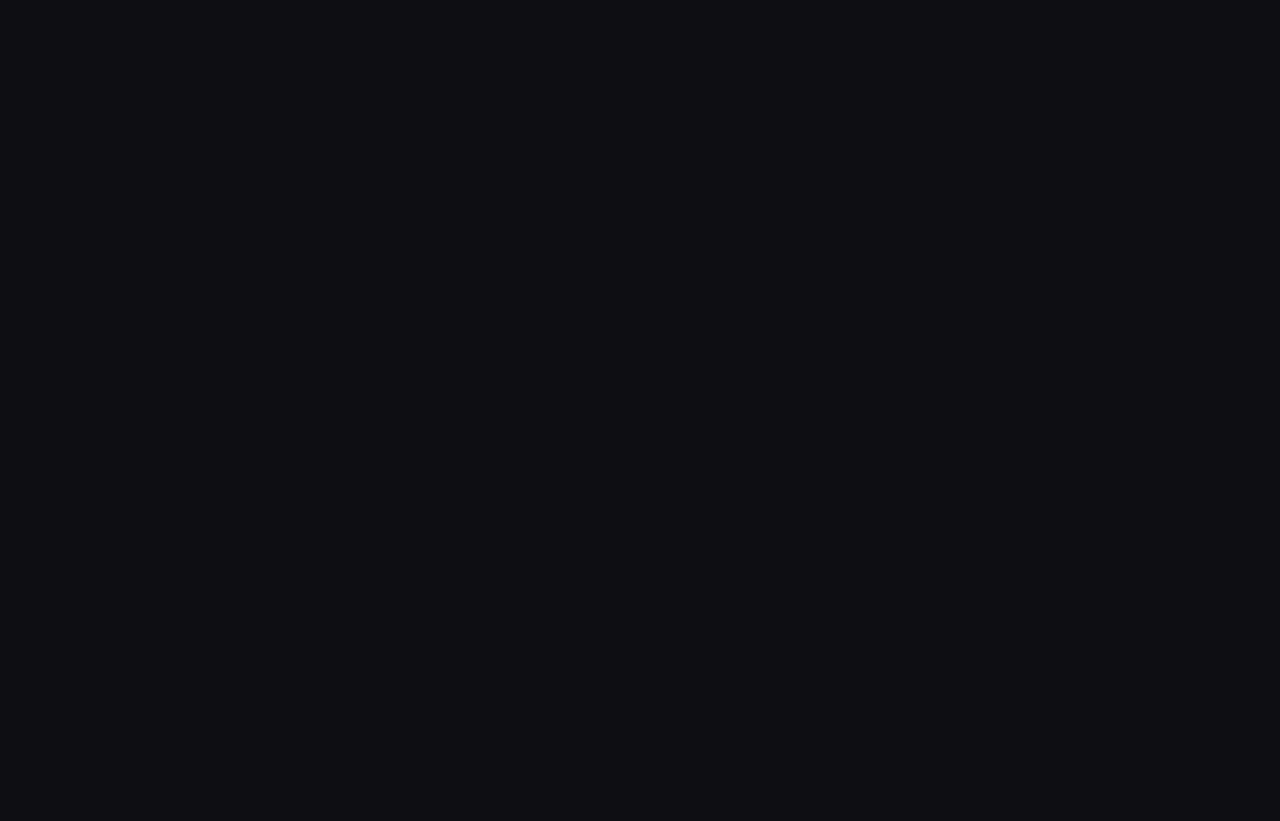
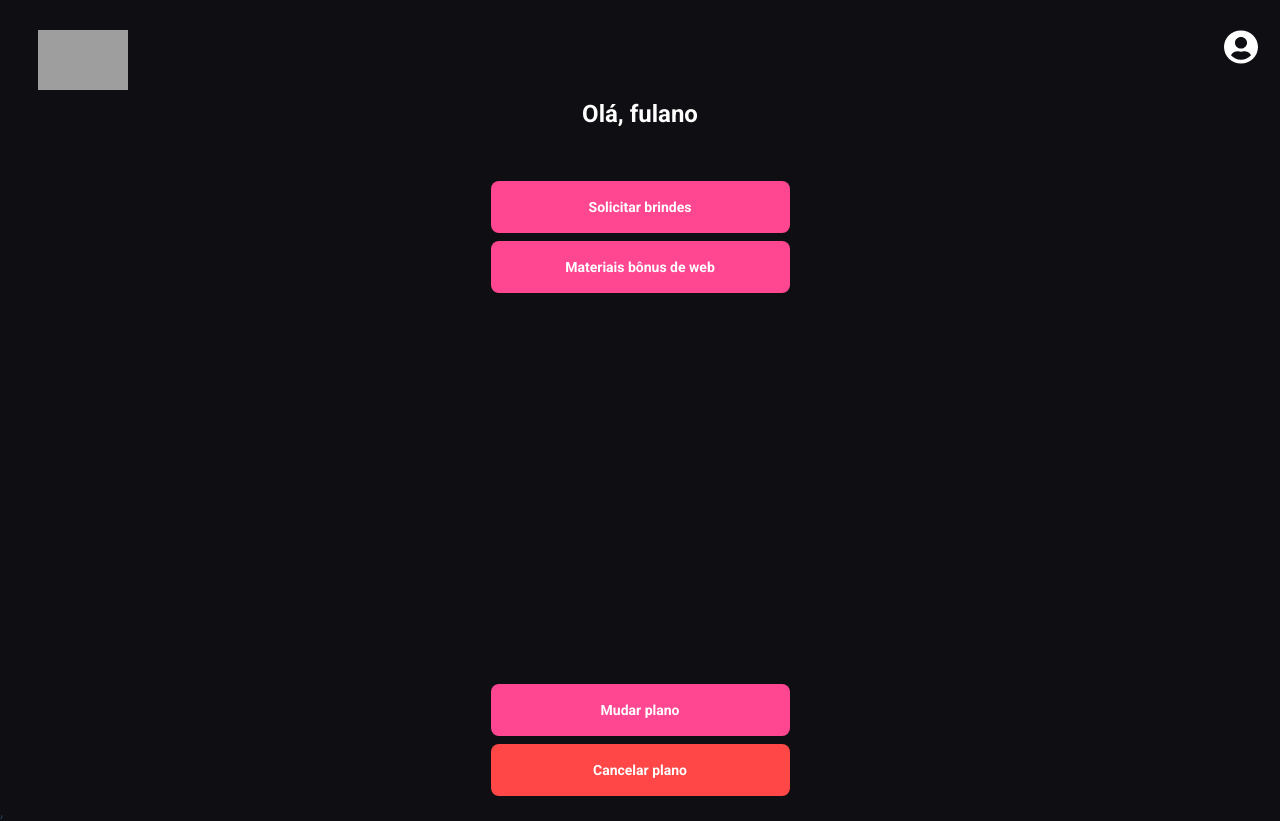
Before and after one commit to Isael-Alves/projetorec-drivenplus, a React (Create React App) app: page /home in a window 1280 px wide. Before the commit this address had no page. Before the commit the page ends 800 px from the top, so only its background shows below. Built offline with nearby package versions, Linux system fonts and the light colour scheme; grey boxes are pictures that could not be loaded.

Commit message:
screen selected plan okay

```diff
--- a/package.json
+++ b/package.json
@@ -6,6 +6,7 @@
     "axios": "^0.27.2",
     "react": "^17.0.2",
     "react-dom": "^17.0.2",
+    "react-icons": "^4.4.0",
     "react-loader-spinner": "^5.1.7-beta.1",
     "react-router-dom": "^6.3.0",
     "react-scripts": "^4.0.3",
--- a/src/App.js
+++ b/src/App.js
@@ -1,7 +1,11 @@
 import { BrowserRouter, Routes, Route } from "react-router-dom";
+import GlobalStyle from "./styles/globalStyles";
 import Login from "./components/Login/Login";
+import Subscriptions from './components/Subscriptions/Subscriptions'
+import SubscriptionsSelectedPlan from './components/Subscriptions/SubscriptionsSelectedPlan'
 import Registration from "./components/Login/Registration";
-import GlobalStyle from "./styles/globalStyles";
+import Home from "./components/Home/Home";
+
 
 export default function App() {
   return (
@@ -11,6 +15,9 @@ export default function App() {
         <Routes>
           <Route path="/" element={<Login />} />
           <Route path="/sign-up" element={<Registration />} />
+          <Route path="/subscriptions" element={<Subscriptions />} />
+          <Route path="/subscriptions/:idPlan" element={<SubscriptionsSelectedPlan />} />
+          <Route path="/home" element={<Home />} />
         </Routes>
       </BrowserRouter>
     </>
--- /dev/null
+++ b/src/components/Home/Home.js
@@ -0,0 +1,95 @@
+import styled from "styled-components";
+import user from "../../assets/img/Vector.svg";
+
+export default function Home() {
+  return (
+    <>
+      <Header>
+        <img
+          className="LogoDriven"
+          src="https://svgshare.com/i/dSP.svg"
+          alt=""
+        />
+        <img className="UserCircle" src={user} alt="" />
+      </Header>
+      <Title>Olá, fulano</Title>
+      <BoxButtons>
+        <section>
+          <div>Solicitar brindes</div>
+          <div>Materiais bônus de web</div>
+        </section>
+        <section>
+          <div>Mudar plano</div>
+          <div style={{ backgroundColor: "#FF4747" }}>Cancelar plano</div>
+        </section>
+      </BoxButtons>
+      ,
+    </>
+  );
+}
+
+const Title = styled.h1`
+  width: 100%;
+  margin-top: 100px;
+  margin-bottom: 53px;
+  text-align: center;
+
+  font-weight: 700;
+  font-size: 24px;
+  line-height: 28px;
+
+  color: #ffffff;
+`;
+const Header = styled.header`
+  position: fixed;
+  width: 100%;
+  height: 80px;
+  padding: 30px 22px 0 38px;
+  top: 0;
+  left: 0;
+
+  display: flex;
+  justify-content: space-between;
+
+  .LogoDriven {
+    width: 90px;
+    height: 60px;
+  }
+  .UserCircle {
+    width: 34px;
+    height: 34px;
+  }
+`;
+
+const BoxButtons = styled.nav`
+  height: 623px;
+
+  display: flex;
+  flex-direction: column;
+  align-items: center;
+  justify-content: space-between;
+  section {
+    display: flex;
+    flex-direction: column;
+    align-items: center;
+
+    div {
+      width: 299px;
+      height: 52px;
+      margin-bottom: 8px;
+
+      font-weight: 700;
+      font-size: 14px;
+      line-height: 16px;
+
+      color: #ffffff;
+
+      display: flex;
+      align-items: center;
+      justify-content: center;
+
+      background-color: #ff4791;
+      border-radius: 8px;
+    }
+  }
+`;
--- a/src/components/Login/Login.js
+++ b/src/components/Login/Login.js
@@ -66,7 +66,7 @@ function Login() {
           }}
           value={email}
           required
-        ></input>
+        />
         <input
           type="password"
           onChange={(e) => {
@@ -75,7 +75,7 @@ function Login() {
           placeholder="Senha"
           value={password}
           required
-        ></input>
+        />
         <Button>
           {!loading ? (
             "Entrar"
--- a/src/components/Login/Registration.js
+++ b/src/components/Login/Registration.js
@@ -24,14 +24,16 @@ function Registration() {
   }
 
   function sendForm(e) {
+    e.preventDefault();
+    console.log("entrei no form");
     if (!loading) {
       setLoading(true);
-      console.log("entrei no form");
-      e.preventDefault();
 
       const body = {
         ...form,
       };
+
+      console.log(body);
 
       const promise = axios.post(
         `https://mock-api.driven.com.br/api/v4/driven-plus/auth/sign-up`,
@@ -60,8 +62,8 @@ function Registration() {
   return (
     <Container>
       <Body>
-        <Form onSubmit={sendForm}>
-        <input
+        <Form>
+          <input
             type="email"
             name="email"
             placeholder="E-mail"
@@ -93,7 +95,7 @@ function Registration() {
             value={form.password}
             required
           />
-          <Button>
+          <Button onClick={(e) => sendForm(e)}>
             {!loading ? (
               "Cadastrar"
             ) : (
--- /dev/null
+++ b/src/components/Subscriptions/Subscriptions.js
@@ -0,0 +1,123 @@
+import React, { useEffect, useState } from "react";
+import { AuthContext } from '../common/auth';
+import { useNavigate } from "react-router-dom";
+import axios from "axios";
+import styled from "styled-components";
+
+export default function Subscriptions() {
+  const { setPlan } = React.useContext(AuthContext);
+  const dados = JSON.parse(localStorage.getItem("dados"));
+  const { token } = dados;
+  const navigate = useNavigate();
+  const [plans, setPlans] = useState([]);
+  const config = {
+    headers: {
+      Authorization: `Bearer ${token}`,
+    },
+  };
+
+  useEffect(() => {
+    const searchPlans = axios.get(
+      `https://mock-api.driven.com.br/api/v4/driven-plus/subscriptions/memberships`,
+      config
+    );
+
+    searchPlans.then((res) => {
+      setPlans(res.data);
+    });
+
+    searchPlans.catch((err) => {
+      const message = err.response.data.message;
+      alert(message);
+    });
+  }, []);
+
+  function selectPlan(id) {
+    const dataPlan = axios.get(
+      `https://mock-api.driven.com.br/api/v4/driven-plus/subscriptions/memberships/${id}`,
+      config
+    );
+
+    dataPlan.then((res) => {
+      setPlan(res.data);
+      navigate(`/subscriptions/${id}`);
+    });
+
+    dataPlan.catch((err) => {
+      const message = err.response.data.message;
+      alert(message);
+    });
+  }
+
+  function ListPlans() {
+    if (plans.length > 0) {
+      return (
+        <ul>
+          {plans.map((plan, i) => {
+            const { id, image, price } = plan;
+            return (
+              <li
+                id={id}
+                key={i}
+                onClick={() => {
+                  selectPlan(id);
+                }}
+              >
+                <img src={image} alt="" />
+                <h3>R$ {price.replace(".", ",")}</h3>
+              </li>
+            );
+          })}
+        </ul>
+      );
+    }
+    return "";
+  }
+
+  return (
+    <Container>
+      <h1>Escolha seu Plano</h1>
+      <ListPlans />
+    </Container>
+  );
+}
+
+const Container = styled.nav`
+  width: 100%;
+  height: 100vw;
+  display: flex;
+  align-items: center;
+  flex-direction: column;
+
+  h1 {
+    margin: 30px 0;
+    font-weight: 700;
+    font-size: 28px;
+    line-height: 32px;
+
+    color: #ffffff;
+  }
+
+  li {
+    width: 300px;
+    height: 200px;
+    margin-bottom: 15px;
+    padding: 20px;
+
+    display: flex;
+    align-items: center;
+    justify-content: space-between;
+
+    background-color: #0e0e13;
+    border: 3px solid #7e7e7e;
+    border-radius: 12px;
+
+    h3 {
+      font-weight: 700;
+      font-size: 22px;
+      line-height: 28px;
+
+      color: #ffffff;
+    }
+  }
+`;
--- /dev/null
+++ b/src/components/Subscriptions/SubscriptionsSelectedPlan.js
@@ -0,0 +1,89 @@
+import React from "react";
+import {FaArrowLeft} from 'react-icons/fa'
+import styled from "styled-components";
+import { AuthContext } from "../common/auth";
+// import { useNavigate } from "react-router-dom";
+
+export default function SubscriptionsSelectedPlan() {
+  const { plan } = React.useContext(AuthContext);
+  const { image, id, name, price, perks } = plan;
+//   const navigate = useNavigate();
+
+  return (
+    <>
+      <FaArrowLeft style={{
+        "position":"fixed",
+        "width": "29px",
+        "height": "28px",
+        "left": "22px",
+        "top": "24px",
+        "color": "#FFFFFF",
+      }}/>
+      <Title>
+        <img src={image} alt="" /> <h1>{name}</h1>
+      </Title>
+      <Description id={id}>
+        <div>
+          <h2>Benefícios:</h2>
+          <ul>
+            {perks.map((perk, i) => (
+              <li key={i}>
+                {i + 1}. {perk.title}
+              </li>
+            ))}
+          </ul>
+        </div>
+        <div>
+          <h2>Preço:</h2>
+          <h3>R$ {price.replace(".", ",")} cobrados mensalmente </h3>
+        </div>
+      </Description>
+    </>
+  );
+}
+
+const Title = styled.title`
+  width: 100%;
+  margin-top: 87px;
+  display: flex;
+  flex-direction: column;
+  align-items: center;
+
+  h1 {
+    margin-top: 12px;
+    font-weight: 700;
+    font-size: 32px;
+    line-height: 38px;
+
+    color: #ffffff;
+  }
+`;
+
+const Description = styled.section`
+  margin-top: 22px;
+  margin-left: 40px;
+
+  h2,
+  h3,
+  li {
+    font-style: normal;
+    font-weight: 400;
+
+    color: #ffffff;
+  }
+
+  h2 {
+    margin-bottom: 10px;
+    font-size: 16px;
+    line-height: 19px;
+  }
+
+  ul {
+    margin-bottom: 12px;
+  }
+  li,
+  h3 {
+    font-size: 14px;
+    line-height: 16px;
+  }
+`;
--- a/src/components/common/auth.js
+++ b/src/components/common/auth.js
@@ -4,7 +4,7 @@ export const AuthContext = React.createContext({});
 
 export const AuthProvider = (props) => {
     const [dados, setDados] = useState(JSON.parse(window.localStorage.getItem('dados')) || {});
-    const [screen, setScreen] = useState('');
+    const [plan, setPlan] = useState([]);
 
-  return <AuthContext.Provider value={{dados, setDados, screen, setScreen}}>{props.children}</AuthContext.Provider>;
+  return <AuthContext.Provider value={{dados, setDados, plan, setPlan}}>{props.children}</AuthContext.Provider>;
 };
```
Also changed, not shown: src/assets/img/Vector.svg (added), 1 other file (tests, documents, lock files or other folders).
